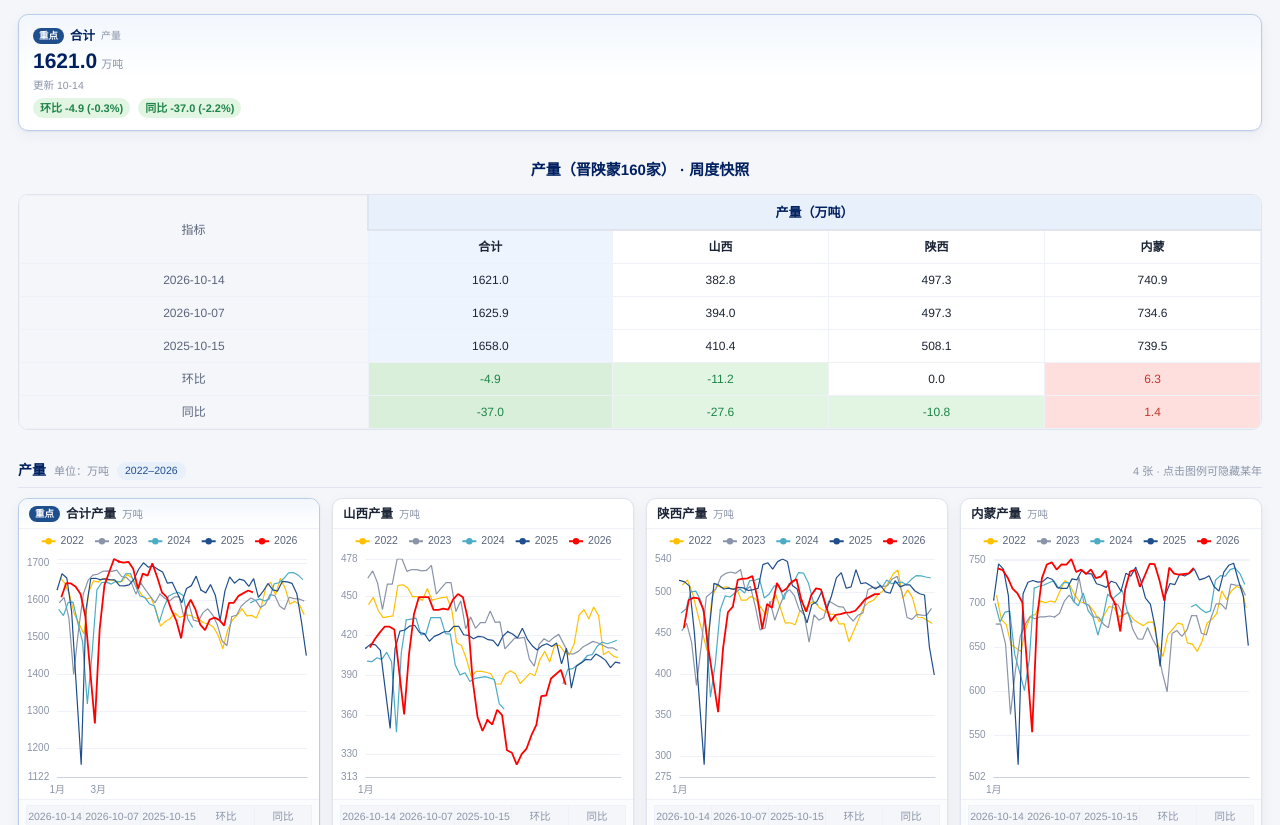
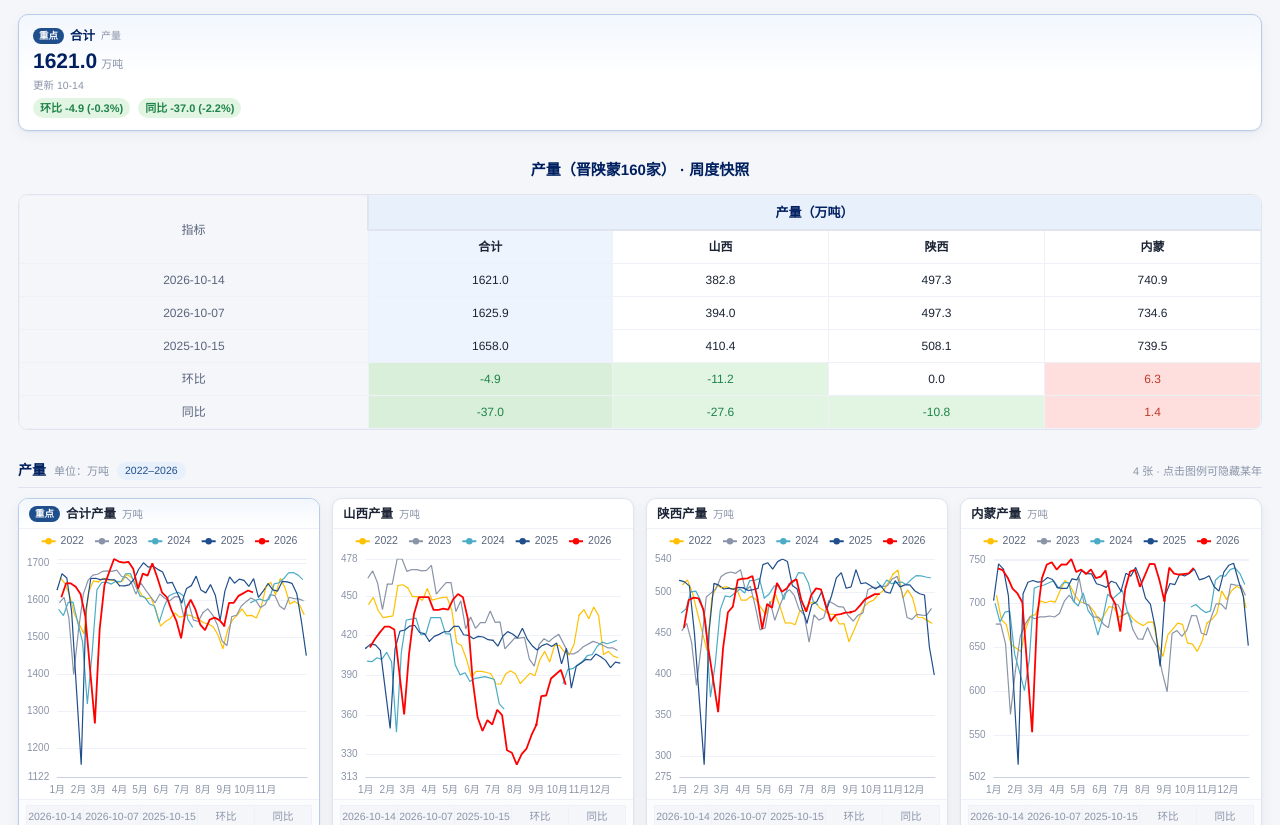
Before and after one commit to xujiahao88/thermal-coal, a plain HTML site: page index.html in a window 1280 px wide. Shown: the part 123-948 px from the top of the page. Drawn offline with Linux system fonts and the light colour scheme.

Commit message:
data: 自动更新（汾渭动力煤周数据）

```diff
--- a/assets/app.js
+++ b/assets/app.js
@@ -45,10 +45,18 @@
   // X 轴刻度：只在「每月 1 号」打一个标签，其余返回空串。
   // 366 点 category 轴若逐点都返回「N月」，ECharts 抽稀后会出现
   // 「01月 01月 02月 02月 …」的重复标签，故必须只打首日。
+  //
+  // ⚠️ 关键：光靠「formatter 返回空串」是不够的。
+  // 轴上 354 个空标签会让 ECharts 的 hideOverlap 判定失准，把刻度**抽稀到只剩
+  // 1~2 个**（实测 420px 宽只剩「1月 3月」，更窄就只剩「1月」）。
+  // 正确做法是把「哪几个点出标签」交给 axisLabel.interval 函数控制
+  // （isMonthStart），并**关掉 hideOverlap** —— 实测 420px 起稳定输出 12 个月。
+  function isMonthStart(md) {
+    return String(md).slice(-2) === '01';
+  }
   function monthLabel(md) {
-    var p = String(md).split('-');
-    if (p[1] !== '01') return '';
-    return (parseInt(p[0], 10)) + '月';
+    if (!isMonthStart(md)) return '';
+    return (parseInt(String(md).slice(0, 2), 10)) + '月';
   }
   function dayLabel(md) {
     var p = String(md).split('-');
@@ -661,7 +669,10 @@
         axisLine: { lineStyle: { color: '#c9d1e0' } },
         axisTick: { show: false },
         axisLabel: {
-          fontSize: 10, color: '#8a94a8', hideOverlap: true,
+          fontSize: 10, color: '#8a94a8',
+          // 只保留每月 1 号的刻度；用 interval 函数控制显隐（不能用 hideOverlap，
+          // 见 monthLabel 处的说明），保证 12 个月标签完整且不重复。
+          interval: function (index, value) { return isMonthStart(value); },
           formatter: monthLabel,
         },
         splitLine: { show: false },
--- a/index.html
+++ b/index.html
@@ -47,7 +47,7 @@
 
 <script src="assets/vendor/echarts.min.js"></script>
 <!-- v= 版本号由 push_site.py 在数据变更时自动刷新，避免浏览器缓存旧 tab 列表 -->
-<script src="data/data.js?v=20261015093837"></script>
+<script src="data/data.js?v=20261015095540"></script>
 <script src="assets/app.js"></script>
 <script>// 截图模式：只保留数据主体
 if (new URLSearchParams(location.search).get('shot') === '1') document.body.classList.add('shot-mode');
```
